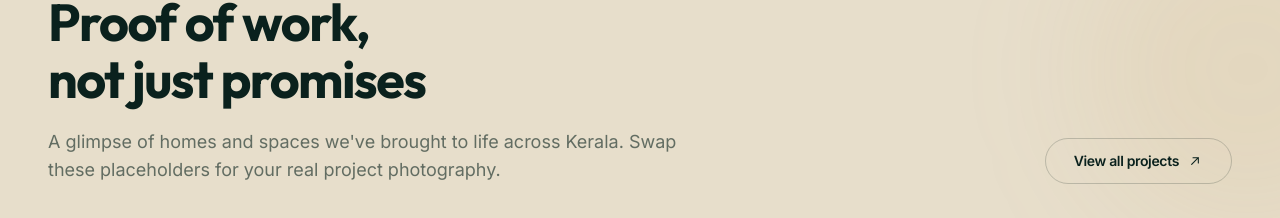
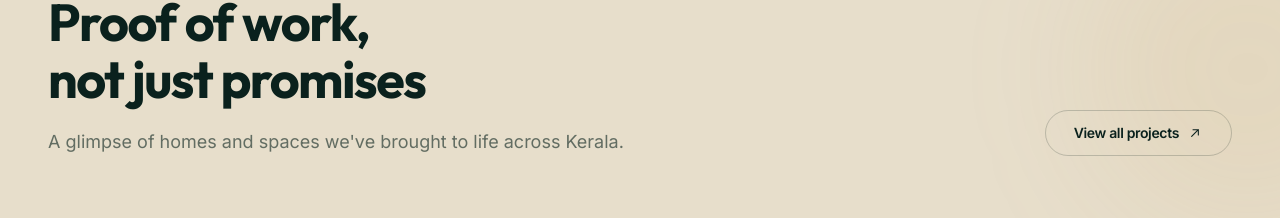
Before and after one commit to Ahamedshakir02/holytouch-website, a React (Vite) app: page / in a window 1280 px wide. Shown: the part 4512-4730 px from the top of the page. Built offline with nearby package versions, Linux system fonts and the light colour scheme; grey boxes are pictures that could not be loaded.

Commit message:
fix: update intro text in FeaturedProjects component for improved clarity

```diff
--- a/src/sections/FeaturedProjects.jsx
+++ b/src/sections/FeaturedProjects.jsx
@@ -16,7 +16,7 @@ export default function FeaturedProjects() {
             index="(04)"
             eyebrow="Featured work"
             title="Proof of work, not just promises"
-            intro="A glimpse of homes and spaces we've brought to life across Kerala. Swap these placeholders for your real project photography."
+            intro="A glimpse of homes and spaces we've brought to life across Kerala."
           />
           <Reveal>
             <Link to="/projects" className="btn-ghost shrink-0">
```
